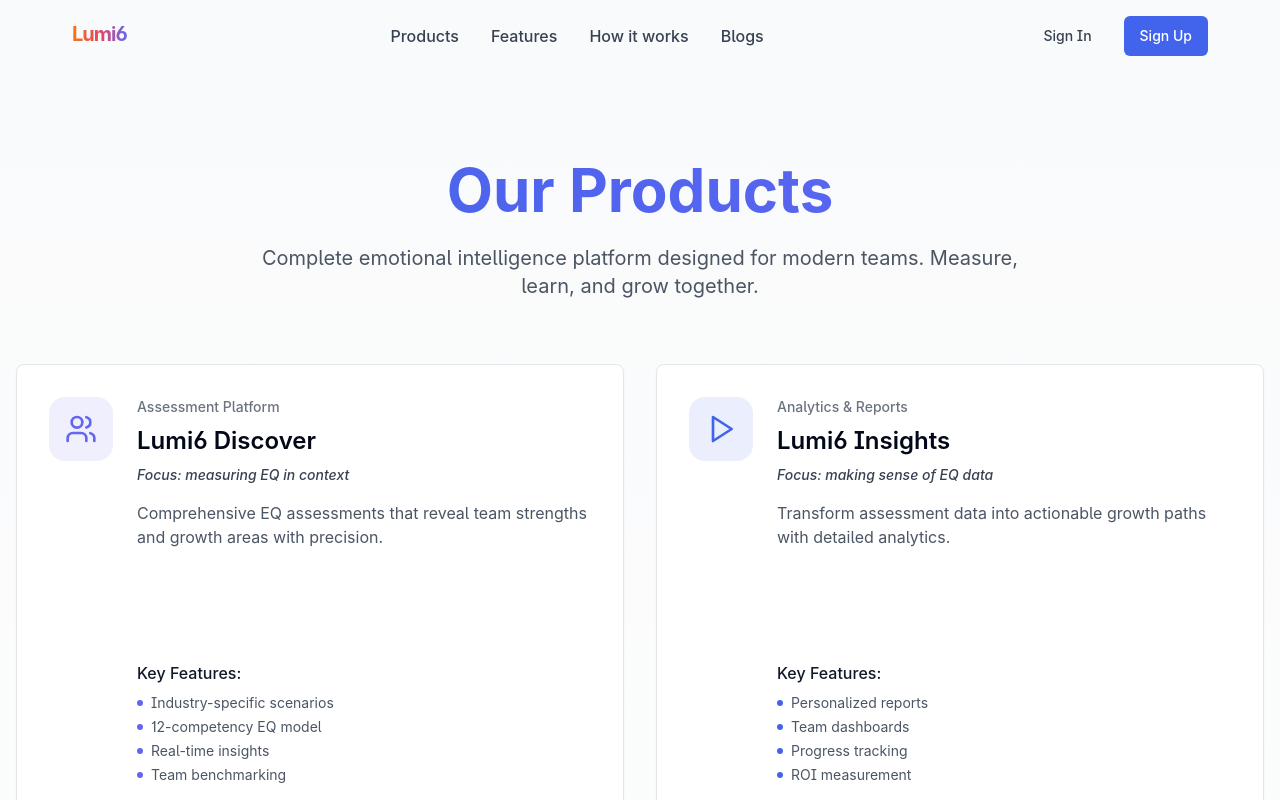
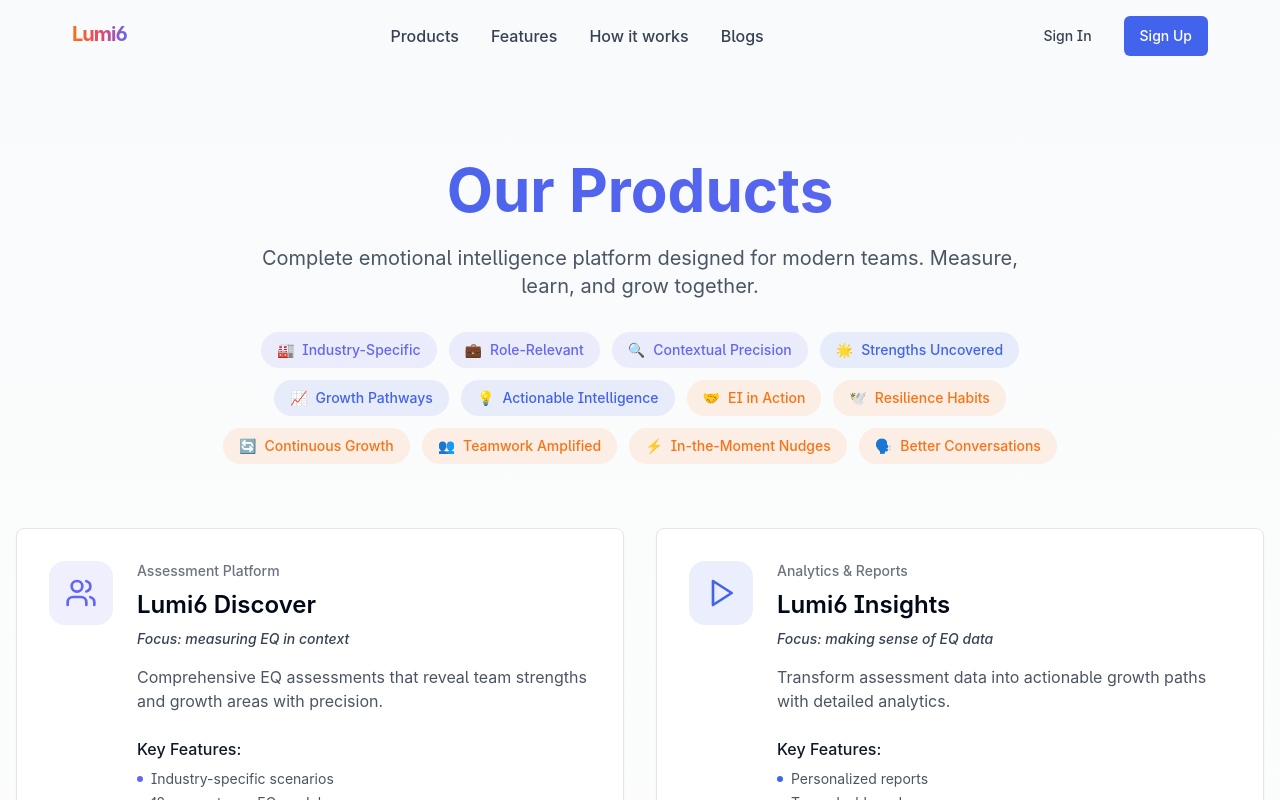
Before and after one commit to lexiscore/lumi6eqwebsite, a React (Vite) app: page /products in a window 1280 px wide. Shown: the top 800 px of the page. Built offline with nearby package versions, Linux system fonts and the light colour scheme; a web font is replaced by a local one.

Commit message:
Move product tags to hero section and remove from individual cards

```diff
--- a/src/pages/Products.tsx
+++ b/src/pages/Products.tsx
@@ -11,12 +11,6 @@ const Products: React.FC = () => {
       category: 'Assessment Platform',
       description: 'Comprehensive EQ assessments that reveal team strengths and growth areas with precision.',
       focus: 'measuring EQ in context',
-      tags: [
-        { emoji: '🏭', text: 'Industry-Specific' },
-        { emoji: '💼', text: 'Job-Aware' },
-        { emoji: '🎯', text: 'Role-Relevant' },
-        { emoji: '🔍', text: 'Contextual Precision' }
-      ],
       features: [
         'Industry-specific scenarios',
         '12-competency EQ model',
@@ -32,12 +26,6 @@ const Products: React.FC = () => {
       category: 'Analytics & Reports',
       description: 'Transform assessment data into actionable growth paths with detailed analytics.',
       focus: 'making sense of EQ data',
-      tags: [
-        { emoji: '🌟', text: 'Strengths Uncovered' },
-        { emoji: '📈', text: 'Growth Pathways' },
-        { emoji: '🧩', text: 'Team Alignment' },
-        { emoji: '💡', text: 'Actionable Intelligence' }
-      ],
       features: [
         'Personalized reports',
         'Team dashboards',
@@ -53,12 +41,6 @@ const Products: React.FC = () => {
       category: 'Learning Platform',
       description: 'Personalized learning plans that build emotional intelligence habits over time.',
       focus: 'building EQ skills daily',
-      tags: [
-        { emoji: '🤝', text: 'Empathy in Action' },
-        { emoji: '🕊️', text: 'Resilience Habits' },
-        { emoji: '🔄', text: 'Continuous Growth' },
-        { emoji: '🌱', text: 'Human-Centered Learning' }
-      ],
       features: [
         'Micro-learning modules',
         'Adaptive curriculum',
@@ -74,12 +56,6 @@ const Products: React.FC = () => {
       category: 'Workplace Integration',
       description: 'Real-time EQ nudges and guidance integrated into your daily workflow.',
       focus: 'applying EQ in the moment',
-      tags: [
-        { emoji: '👥', text: 'Teamwork Amplified' },
-        { emoji: '⚡', text: 'In-the-Moment Nudges' },
-        { emoji: '🗣️', text: 'Better Conversations' },
-        { emoji: '🚀', text: 'Daily Performance Boost' }
-      ],
       features: [
         'Context-aware nudges',
         'Meeting preparation',
@@ -87,7 +63,7 @@ const Products: React.FC = () => {
         'Team dynamics'
       ],
       icon: Zap,
-      color: 'green'
+      color: 'rebuttl-orange'
     }
   ];
 
@@ -101,10 +77,57 @@ const Products: React.FC = () => {
             <h1 className="text-4xl md:text-6xl font-bold bg-gradient-to-r from-rebuttl-blue to-rebuttl-purple bg-clip-text text-transparent mb-6">
               Our Products
             </h1>
-            <p className="text-xl text-gray-600 max-w-3xl mx-auto">
+            <p className="text-xl text-gray-600 max-w-3xl mx-auto mb-8">
               Complete emotional intelligence platform designed for modern teams.
               Measure, learn, and grow together.
             </p>
+
+            {/* Product Tags */}
+            <div className="flex flex-wrap justify-center gap-3 max-w-4xl mx-auto">
+              {/* Discover Tags */}
+              <div className="bg-rebuttl-purple/10 text-rebuttl-purple px-4 py-2 rounded-full text-sm font-medium">
+                <span className="mr-2">🏭</span>Industry-Specific
+              </div>
+              <div className="bg-rebuttl-purple/10 text-rebuttl-purple px-4 py-2 rounded-full text-sm font-medium">
+                <span className="mr-2">💼</span>Role-Relevant
+              </div>
+              <div className="bg-rebuttl-purple/10 text-rebuttl-purple px-4 py-2 rounded-full text-sm font-medium">
+                <span className="mr-2">🔍</span>Contextual Precision
+              </div>
+
+              {/* Insights Tags */}
+              <div className="bg-rebuttl-blue/10 text-rebuttl-blue px-4 py-2 rounded-full text-sm font-medium">
+                <span className="mr-2">🌟</span>Strengths Uncovered
+              </div>
+              <div className="bg-rebuttl-blue/10 text-rebuttl-blue px-4 py-2 rounded-full text-sm font-medium">
+                <span className="mr-2">📈</span>Growth Pathways
+              </div>
+              <div className="bg-rebuttl-blue/10 text-rebuttl-blue px-4 py-2 rounded-full text-sm font-medium">
+                <span className="mr-2">💡</span>Actionable Intelligence
+              </div>
+
+              {/* Grow Tags */}
+              <div className="bg-rebuttl-orange/10 text-rebuttl-orange px-4 py-2 rounded-full text-sm font-medium">
+                <span className="mr-2">🤝</span>EI in Action
+              </div>
+              <div className="bg-rebuttl-orange/10 text-rebuttl-orange px-4 py-2 rounded-full text-sm font-medium">
+                <span className="mr-2">🕊️</span>Resilience Habits
+              </div>
+              <div className="bg-rebuttl-orange/10 text-rebuttl-orange px-4 py-2 rounded-full text-sm font-medium">
+                <span className="mr-2">🔄</span>Continuous Growth
+              </div>
+
+              {/* Flow Tags */}
+              <div className="bg-rebuttl-orange/10 text-rebuttl-orange px-4 py-2 rounded-full text-sm font-medium">
+                <span className="mr-2">👥</span>Teamwork Amplified
+              </div>
+              <div className="bg-rebuttl-orange/10 text-rebuttl-orange px-4 py-2 rounded-full text-sm font-medium">
+                <span className="mr-2">⚡</span>In-the-Moment Nudges
+              </div>
+              <div className="bg-rebuttl-orange/10 text-rebuttl-orange px-4 py-2 rounded-full text-sm font-medium">
+                <span className="mr-2">🗣️</span>Better Conversations
+              </div>
+            </div>
           </div>
 
           {/* Products Grid */}
@@ -125,20 +148,6 @@ const Products: React.FC = () => {
                           Focus: {product.focus}
                         </div>
                         <p className="text-gray-600 mb-6">{product.description}</p>
-
-                        {/* Animated Tags */}
-                        <div className="flex flex-wrap gap-2 mb-6">
-                          {product.tags.map((tag, index) => (
-                            <div
-                              key={index}
-                              className={`bg-${product.color}/10 text-${product.color} px-3 py-1 rounded-full text-sm font-medium opacity-0 group-hover:opacity-100 transition-all duration-500 transform translate-y-2 group-hover:translate-y-0`}
-                              style={{ transitionDelay: `${index * 100}ms` }}
-                            >
-                              <span className="mr-1">{tag.emoji}</span>
-                              {tag.text}
-                            </div>
-                          ))}
-                        </div>
 
                         <div className="space-y-2">
                           <h4 className="font-medium text-gray-900">Key Features:</h4>
```
